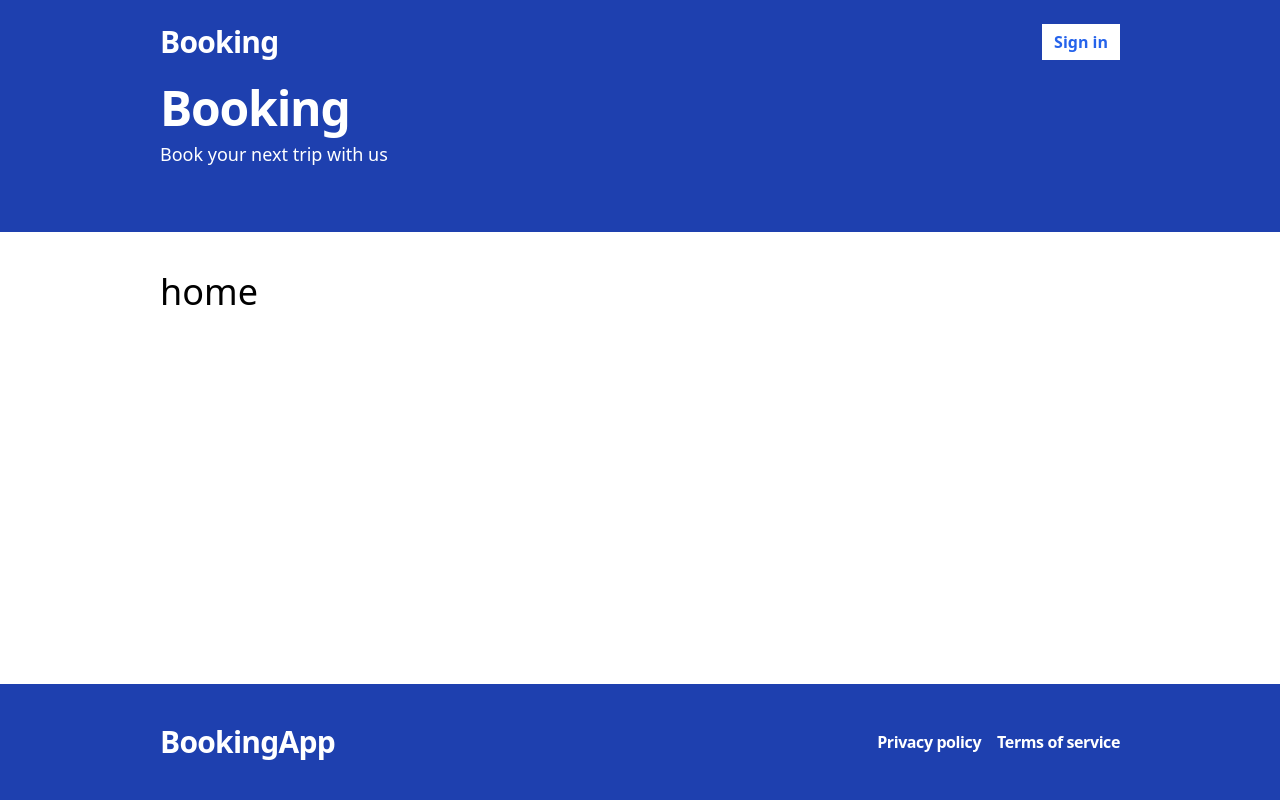
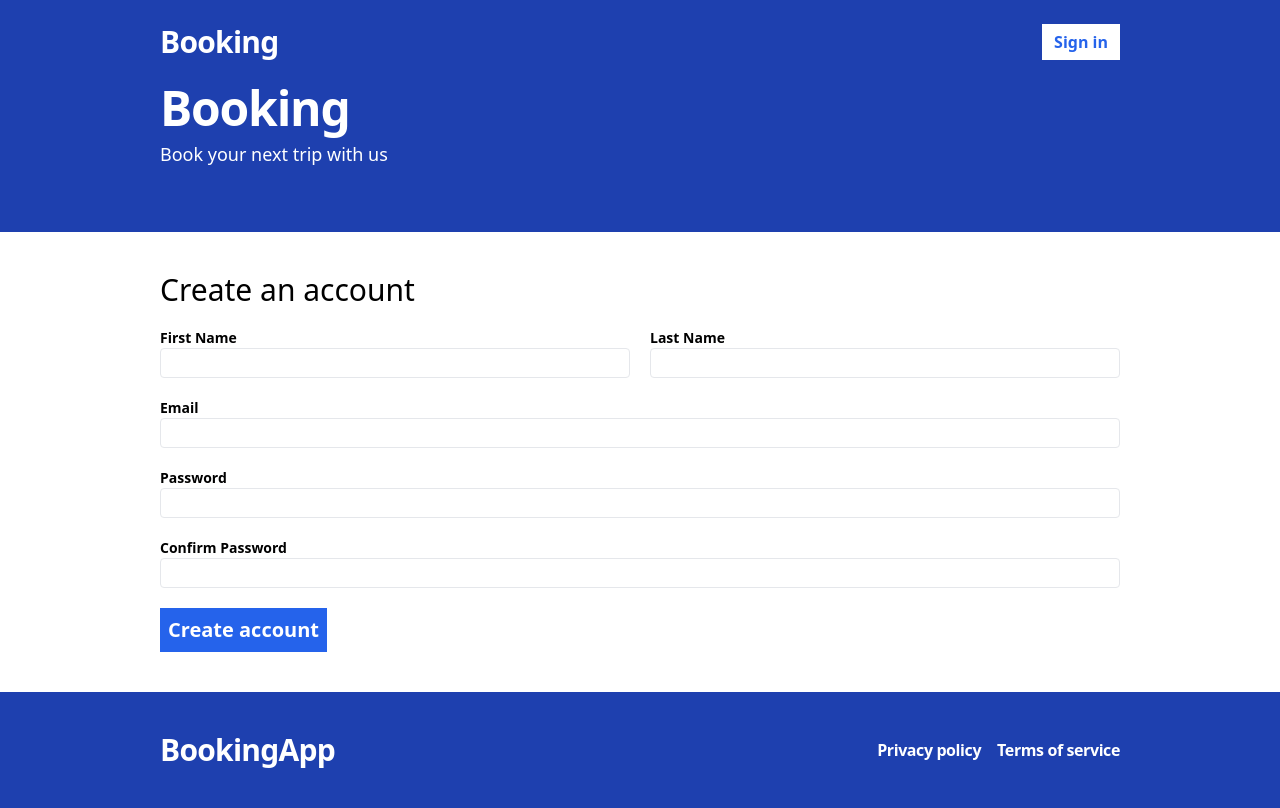
Before and after one commit to FilipAlberski/bookingApp, a React (Vite) app in the folder client/: page /register in a window 1280 px wide. Before the commit this address led to /. Built offline with nearby package versions, Linux system fonts and the light colour scheme.

Commit message:
adding register form with validation

```diff
--- a/client/package.json
+++ b/client/package.json
@@ -12,6 +12,7 @@
   "dependencies": {
     "react": "^18.2.0",
     "react-dom": "^18.2.0",
+    "react-hook-form": "^7.50.1",
     "react-router-dom": "^6.22.1"
   },
   "devDependencies": {
--- a/client/src/App.tsx
+++ b/client/src/App.tsx
@@ -1,6 +1,7 @@
 import React from 'react';
 import { BrowserRouter as Router, Routes, Route, Navigate } from 'react-router-dom';
 import Layout from './layouts/Layout';
+import Register from './pages/Register';
 function App() {
   return (
     <Router>
@@ -21,6 +22,22 @@ function App() {
             </Layout>
           }
         />
+        <Route
+          path="/login"
+          element={
+            <Layout>
+              <span className="text-4xl">login</span>
+            </Layout>
+          }
+        />
+        <Route
+          path="/register"
+          element={
+            <Layout>
+              <Register />
+            </Layout>
+          }
+        />
         <Route path="*" element={<Navigate to="/" />} />
       </Routes>
     </Router>
--- /dev/null
+++ b/client/src/pages/Register.tsx
@@ -0,0 +1,100 @@
+import React from 'react';
+import { useForm } from 'react-hook-form';
+
+type RegisterFormData = {
+  firstName: string;
+  lastName: string;
+  email: string;
+  password: string;
+  confirmPassword: string;
+};
+
+const Register = () => {
+  const {
+    register,
+    handleSubmit,
+    watch,
+    formState: { errors },
+  } = useForm<RegisterFormData>();
+
+  const onSubmit = handleSubmit((data) => {
+    console.log(data);
+  });
+
+  return (
+    <form className="flex flex-col gap-5 " onSubmit={onSubmit}>
+      <h2 className="text-3xl">Create an account</h2>
+      <div className="flex flex-col md:flex-row gap-5 ">
+        <label className="text-grey-700 text-sm font-bold flex-1">
+          First Name{' '}
+          <input
+            className="border rounded w-full py-1 px-2 font-normal"
+            {...register('firstName', { required: 'This field is required' })}
+          />
+          {errors.firstName && (
+            <span className="text-red-500">{errors.firstName.message}</span>
+          )}
+        </label>
+        <label className="text-grey-700 text-sm font-bold flex-1">
+          Last Name{' '}
+          <input
+            className="border rounded w-full py-1 px-2 font-normal"
+            {...register('lastName', { required: 'This field is required' })}
+          />
+          {errors.lastName && (
+            <span className="text-red-500">{errors.lastName.message}</span>
+          )}
+        </label>
+      </div>
+      <label className="text-grey-700 text-sm font-bold flex-1">
+        Email
+        <input
+          type="email"
+          className="border rounded w-full py-1 px-2 font-normal"
+          {...register('email', { required: 'This field is required' })}
+        />
+        {errors.email && <span className="text-red-500">{errors.email.message}</span>}
+      </label>
+      <label className="text-grey-700 text-sm font-bold flex-1">
+        Password
+        <input
+          type="password"
+          className="border rounded w-full py-1 px-2 font-normal"
+          {...register('password', {
+            required: 'This field is required',
+            minLength: { value: 6, message: 'Password must be at least 6 characters' },
+          })}
+        />
+        {errors.password && (
+          <span className="text-red-500">{errors.password.message}</span>
+        )}
+      </label>
+      <label className="text-grey-700 text-sm font-bold flex-1">
+        Confirm Password
+        <input
+          type="password"
+          className="border rounded w-full py-1 px-2 font-normal"
+          {...register('confirmPassword', {
+            validate: (value) => {
+              if (!value) return 'This field is required';
+              if (value !== watch('password')) return 'Passwords do not match';
+            },
+          })}
+        />
+        {errors.confirmPassword && (
+          <span className="text-red-500">{errors.confirmPassword.message}</span>
+        )}
+      </label>
+      <span>
+        <button
+          className="bg-blue-600 text-white p-2 font-bold hover:bg-blue-500 text-xl"
+          type="submit"
+        >
+          Create account
+        </button>
+      </span>
+    </form>
+  );
+};
+
+export default Register;
--- a/client/tailwind.config.js
+++ b/client/tailwind.config.js
@@ -4,7 +4,9 @@ export default {
   theme: {
     extend: {},
     container: {
-      padding: '10rem',
+      padding: {
+        md: '10rem',
+      },
     },
   },
   plugins: [],
```
Also changed, not shown: 1 other file (tests, documents, lock files or other folders).
